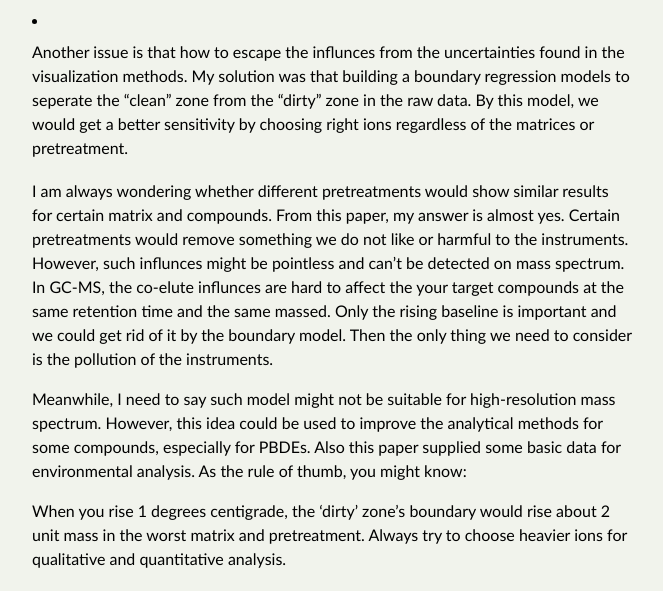
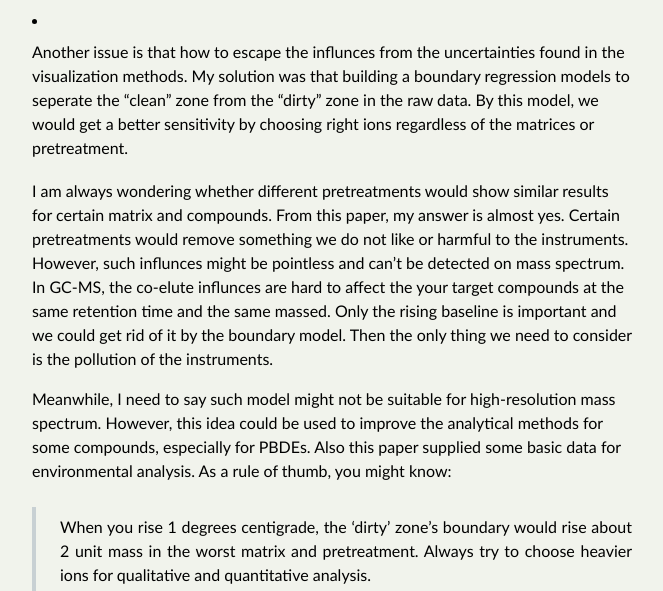
Before and after one commit to yufree/blog, a Jekyll site: the page built from _posts/2016-11-29-my-third-paper.md, in a window 1280 px wide and 1400 px high, scrolled down 623 px. Shown: the top 591 px of the window, without its empty margins (308-971 px from the left). Built offline with Jekyll 4.4.1, drawn with Linux system fonts in a browser that asks for light colours; some web fonts are replaced; comment, search, counter and statistics services are not loaded; some of the changed lines change nothing that is shown; some of the changed text lies outside the part shown.

Commit message:
add paper 3

```diff
--- a/_posts/2016-11-29-my-third-paper.md
+++ b/_posts/2016-11-29-my-third-paper.md
@@ -13,14 +13,21 @@
 
 I am always wondering whether different pretreatments would show similar results for certain matrix and compounds. From this paper, my answer is almost yes. Certain pretreatments would remove something we do not like or harmful to the instruments. However, such influnces might be pointless and can't be detected on mass spectrum. In GC-MS, the co-elute influnces are hard to affect the your target compounds at the same retention time and the same massed. Only the rising baseline is important and we could get rid of it by the boundary model. Then the only thing we need to consider is the pollution of the instruments.
 
-Meanwhile, I need to say such model might not be suitable for high-resolution mass spectrum. However, this idea could be used to improve the analytical methods for some compounds, especially for PBDEs. Also this paper supplied some basic data for environmental analysis. As the rule of thumb, you might know:
+Meanwhile, I need to say such model might not be suitable for high-resolution mass spectrum. However, this idea could be used to improve the analytical methods for some compounds, especially for PBDEs. Also this paper supplied some basic data for environmental analysis. As a rule of thumb, you might know:
 
-When you rise 1 degrees centigrade, the 'dirty' zone's boundary would rise about 2 unit mass in the worst matrix and pretreatment. Always try to choose heavier ions for qualitative and quantitative analysis.
+> When you rise 1 degrees centigrade, the 'dirty' zone's boundary would rise about 2 unit mass in the worst matrix and pretreatment. Always try to choose heavier ions for qualitative and quantitative analysis.
 
-Here is the graphical summary for the whole methods:
+Here is the graphical summary for the whole methods and I think more patterns could be mined from the data of GC-MS:
 
-![](https://yufree.cn/blogcn/figure/MorF.jpg)
+![](http://yufree.cn/blogcn/figure/MorF.jpg)
 
-Also I developed a package to perform this kind of analysis in R. Check [here](https://github.com/yufree/enviGCMS).
+Also I developed a package to perform this kind of analysis in R. Check [here](https://github.com/yufree/enviGCMS). This package has been published on [CRAN](https://cran.r-project.org/web/packages/enviGCMS/index.html) and you could install and load it by:
+
+~~~
+install.packages('enviGCMS')
+library('enviGCMS')
+~~~
+
+You might find **Easter Eggs** in this package.
 
 If you have questions about this paper, comment here and I will reply as soon as possible.
```
